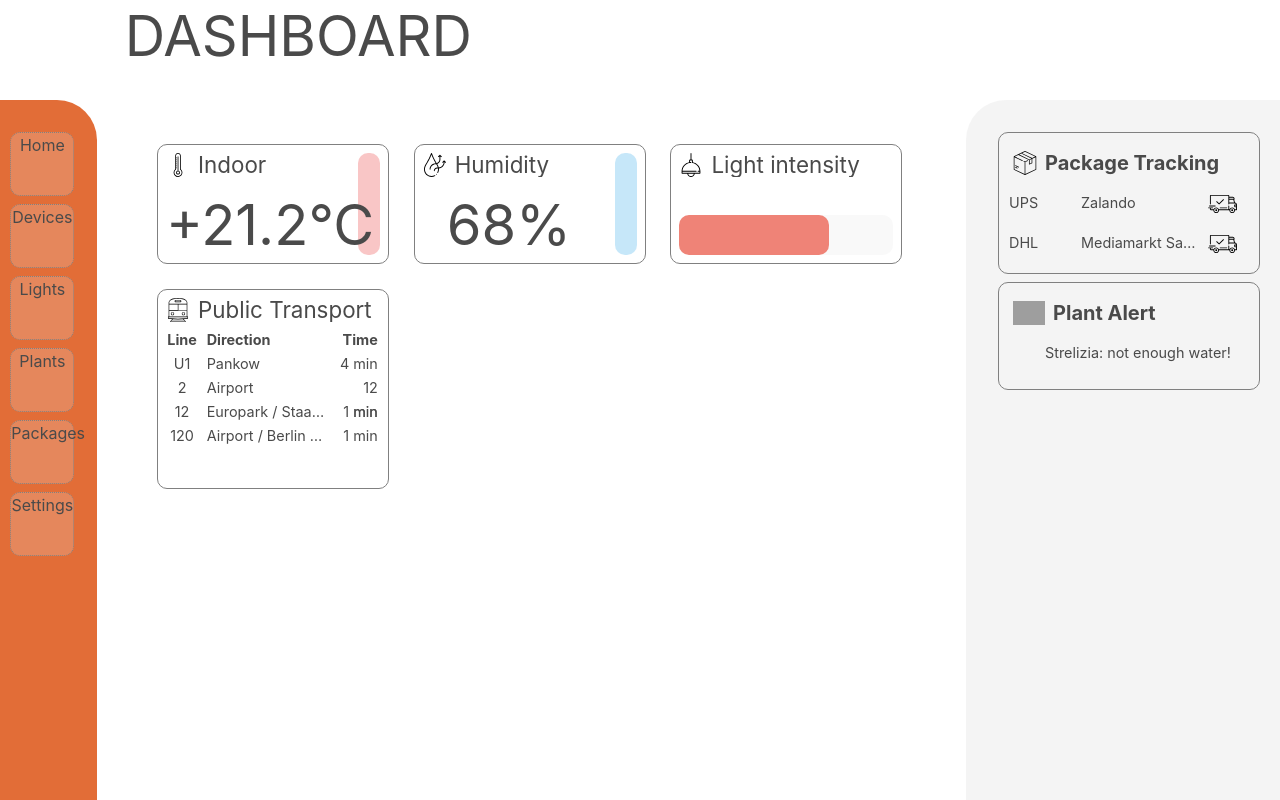
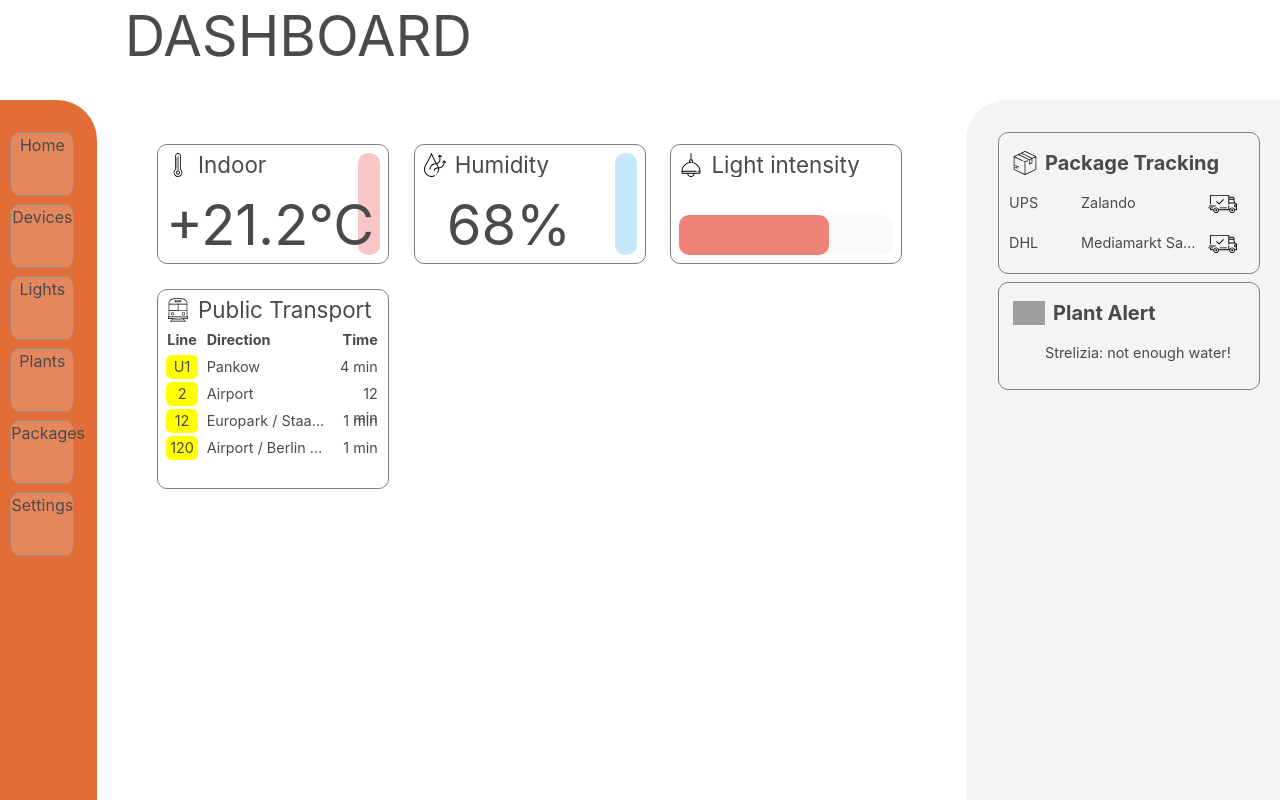
Before and after one commit to raikm/nevo, a Vue app: page /#/ in a window 1280 px wide. Shown: the top 800 px of the page. Built offline with nearby package versions, Linux system fonts and the light colour scheme; grey boxes are pictures that could not be loaded.

Commit message:
quickfix background color - mockup

```diff
--- a/src/components/MainInfoBoxes/PublicTransportMainInfoBox.vue
+++ b/src/components/MainInfoBoxes/PublicTransportMainInfoBox.vue
@@ -24,7 +24,7 @@
 
         <table :key="transport.id" v-for="transport in publicTransportInfos">
           <tr>
-            <td class="public-transport-line">{{ transport.line }}</td>
+            <td class="public-transport-line public-transport-line-content">{{ transport.line }}</td>
             <td class="public-transport-direction">
               {{ transport.direction }}
             </td>
@@ -100,6 +100,7 @@ export default {
 #public-transport-icon {
   float: left;
   height: 3vh;
+
 }
 
 #table-titles {
@@ -120,6 +121,12 @@ export default {
 .public-transport-line{
     text-align: center;
     width: 15%;
+
+    border-radius: 6px;
+}
+
+.public-transport-line-content{
+     background-color: yellow;
 }
 
 .public-transport-direction{
@@ -135,8 +142,8 @@ export default {
 
 
 table {
+  margin-bottom: 3px;
   width: 100%;
-
 }
 
 td {
```
